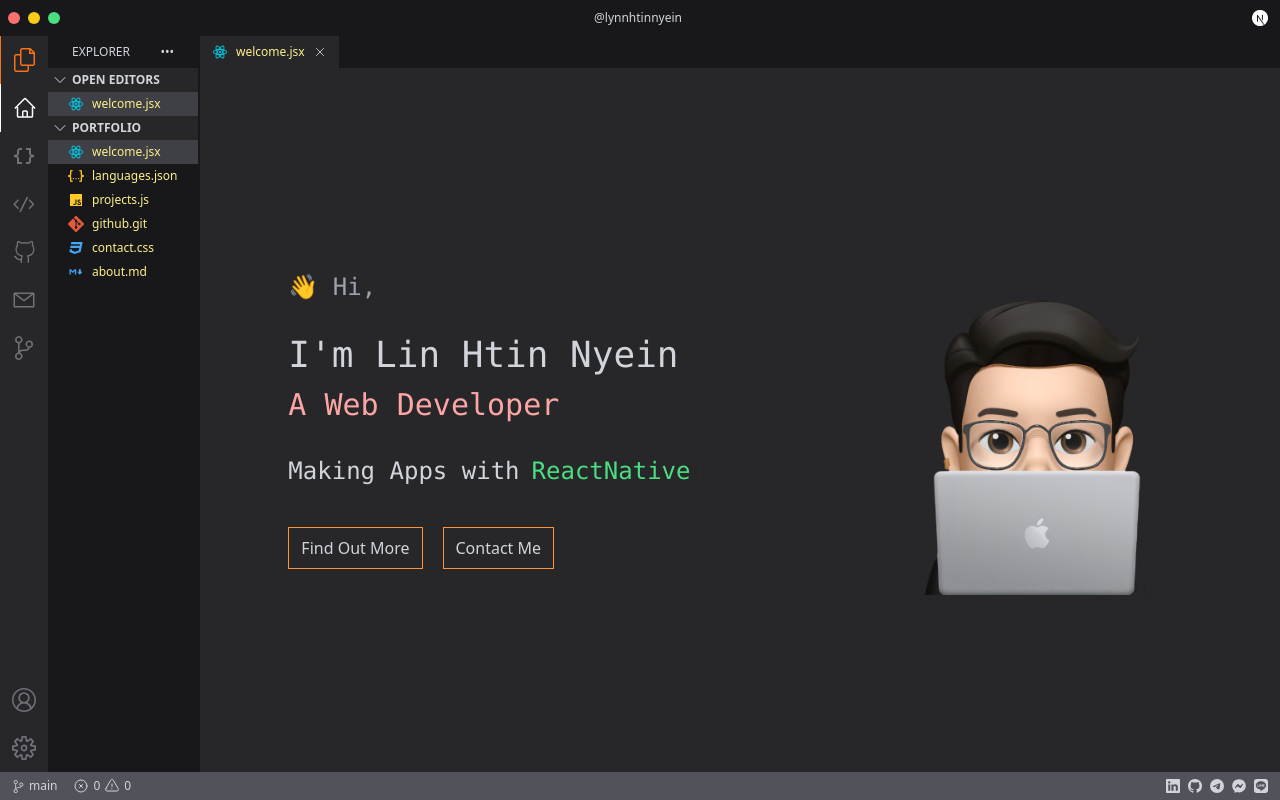
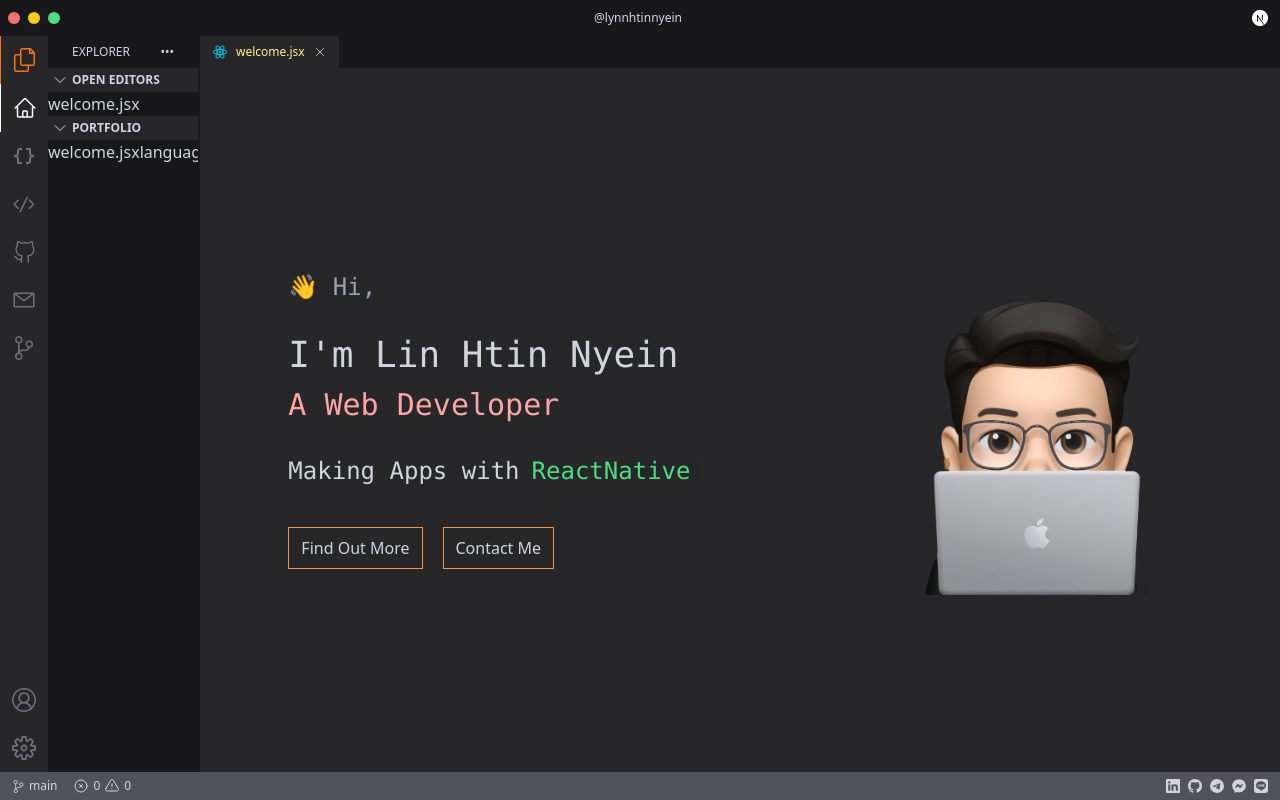
Before and after one commit to lynnhtinnyein/vscode-style-portfolio, a Next.js app: page / in a window 1280 px wide. Built offline with nearby package versions, Linux system fonts and the light colour scheme.

Commit message:
Fixed for deployment 2

```diff
--- a/src/components/Explorer/partials/Section.js
+++ b/src/components/Explorer/partials/Section.js
@@ -26,18 +26,7 @@ const Section = ({ title, pageIds }) => {
 
             <div className={`${collapse ? 'max-h-0' : 'max-h-48'} overflow-hidden transition-height duration-400`}>
                 {pageIds.map( id => (
-                    <div
-                        key={id}
-                        className={`flex flex-row space-x-2 py-1 px-5 cursor-pointer ${
-                            id === activePage && "bg-zinc-700"
-                        }`}
-                        onClick={() => openPage(id)}
-                    >
-                        {pages.find((e) => e.id === id).fileIcon}
-                        <span className="text-xs text-yellow-200">
-                            {pages.find((e) => e.id === id).name}
-                        </span>
-                    </div>
+                    <span key={id}>{ pages.find((e) => e.id === id).name }</span>
                 ))}
             </div>
         </div>
```
